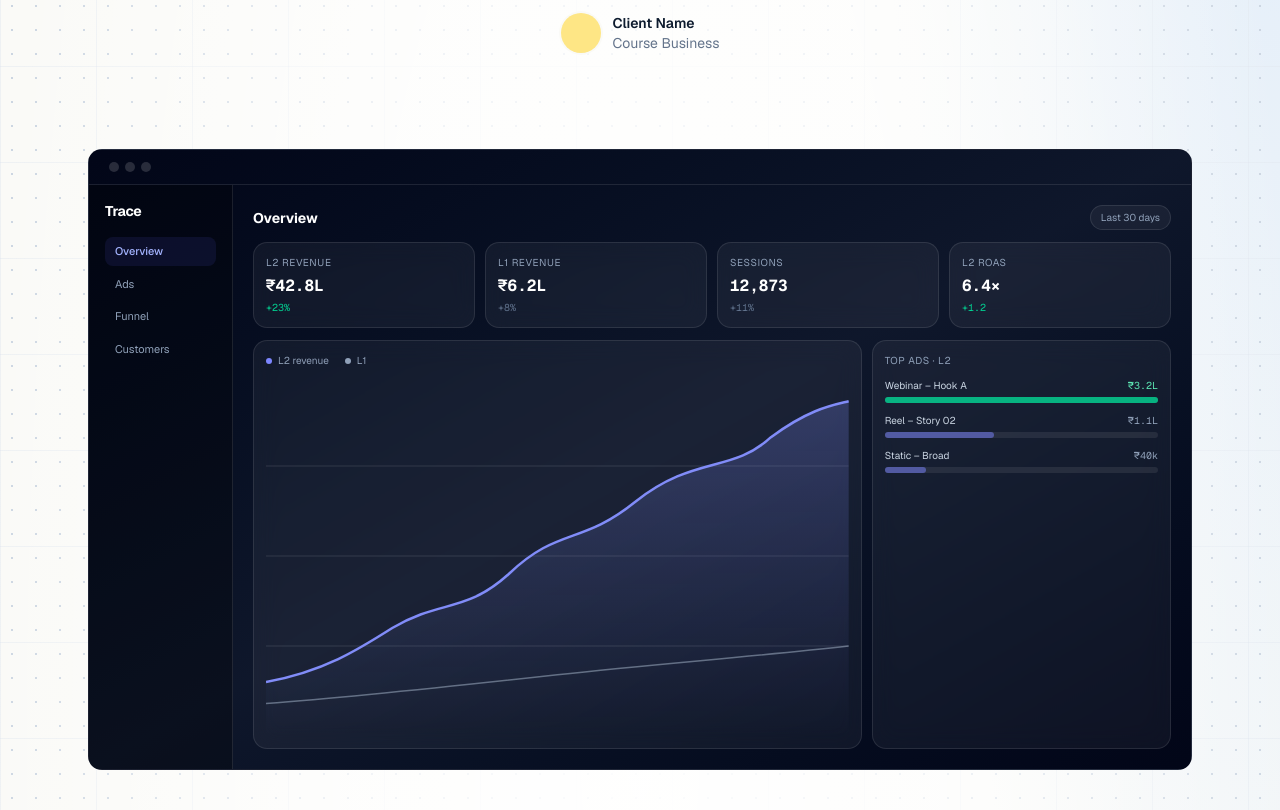
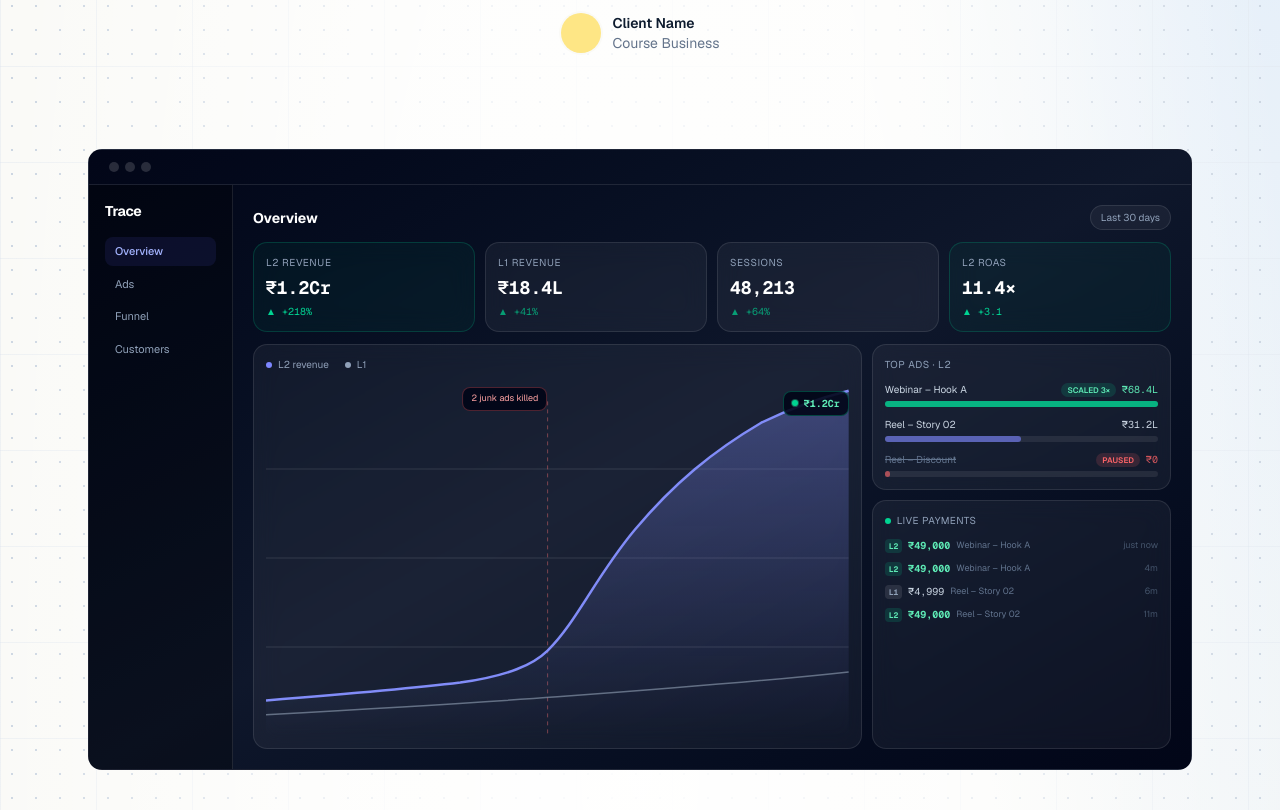
Before and after one commit to sharan-oss/trace-dashboard, a Next.js app: page /landing in a window 1280 px wide. Shown: the part 990-1800 px from the top of the page. Built offline with nearby package versions, Linux system fonts and the light colour scheme; a web font is replaced by a local one.

Commit message:
feat(landing): dramatic dashboard mock — hockey stick, kill annotation, live payment feed
Co-Authored-By: Claude Fable 5 <noreply@anthropic.com>

```diff
--- a/src/app/(marketing)/landing/dashboard-mock.tsx
+++ b/src/app/(marketing)/landing/dashboard-mock.tsx
@@ -1,22 +1,45 @@
 /*
- * Section 4 — the product shot, built as code (decided 2026-08-10: no
- * Gemini image; a coded mock matches the page and the real product).
- * Mirrors the real dashboard's dark-glass system: slate gradient canvas,
- * white-alpha cards, indigo-400 hero series / slate-400 baseline, emerald
- * strictly for money-up moments. Numbers are illustrative.
+ * Section 4 — the product shot, built as code (no Gemini image). This is
+ * the client's DREAM MONTH, deliberately dramatic (2026-08-10): hockey-stick
+ * L2 curve with annotations, crore numbers, junk ads paused, live payments
+ * arriving. Numbers are illustrative, not claims. Visual language mirrors
+ * the real dashboard (dark glass, white-alpha cards, indigo series, emerald
+ * money) so the product doesn't disappoint after the page.
  */
 
 const KPIS = [
-  { label: "L2 Revenue", value: "₹42.8L", delta: "+23%", hero: true },
-  { label: "L1 Revenue", value: "₹6.2L", delta: "+8%", hero: false },
-  { label: "Sessions", value: "12,873", delta: "+11%", hero: false },
-  { label: "L2 ROAS", value: "6.4×", delta: "+1.2", hero: true },
+  { label: "L2 Revenue", value: "₹1.2Cr", delta: "+218%", hero: true },
+  { label: "L1 Revenue", value: "₹18.4L", delta: "+41%", hero: false },
+  { label: "Sessions", value: "48,213", delta: "+64%", hero: false },
+  { label: "L2 ROAS", value: "11.4×", delta: "+3.1", hero: true },
 ];
 
 const TOP_ADS = [
-  { name: "Webinar – Hook A", value: "₹3.2L", bar: "w-full", win: true },
-  { name: "Reel – Story 02", value: "₹1.1L", bar: "w-2/5", win: false },
-  { name: "Static – Broad", value: "₹40k", bar: "w-[15%]", win: false },
+  {
+    name: "Webinar – Hook A",
+    value: "₹68.4L",
+    bar: "w-full",
+    state: "scaled" as const,
+  },
+  {
+    name: "Reel – Story 02",
+    value: "₹31.2L",
+    bar: "w-1/2",
+    state: "live" as const,
+  },
+  {
+    name: "Reel – Discount",
+    value: "₹0",
+    bar: "w-[2%]",
+    state: "paused" as const,
+  },
+];
+
+const FEED = [
+  { amount: "₹49,000", tier: "L2", ad: "Webinar – Hook A", when: "just now" },
+  { amount: "₹49,000", tier: "L2", ad: "Webinar – Hook A", when: "4m" },
+  { amount: "₹4,999", tier: "L1", ad: "Reel – Story 02", when: "6m" },
+  { amount: "₹49,000", tier: "L2", ad: "Reel – Story 02", when: "11m" },
 ];
 
 const NAV = ["Overview", "Ads", "Funnel", "Customers"];
@@ -25,7 +48,7 @@ export function DashboardMock() {
   return (
     <div
       aria-hidden
-      className="flex aspect-video flex-col overflow-hidden border border-white/10 bg-linear-to-br from-slate-950 via-slate-900 to-slate-950 text-left"
+      className="relative flex aspect-video flex-col overflow-hidden border border-white/10 bg-linear-to-br from-slate-950 via-slate-900 to-slate-950 text-left"
     >
       {/* Browser chrome */}
       <div className="flex shrink-0 items-center gap-1.5 border-b border-white/10 px-5 py-3">
@@ -69,28 +92,33 @@ export function DashboardMock() {
             {KPIS.map(({ label, value, delta, hero }) => (
               <div
                 key={label}
-                className="rounded-xl border border-white/10 bg-white/5 p-2.5 backdrop-blur-md sm:p-3"
+                className={`rounded-xl border p-2.5 backdrop-blur-md sm:p-3 ${
+                  hero
+                    ? "border-emerald-400/20 bg-emerald-400/5"
+                    : "border-white/10 bg-white/5"
+                }`}
               >
                 <p className="truncate text-[9px] tracking-wider text-slate-400 uppercase sm:text-[10px]">
                   {label}
                 </p>
-                <p className="mt-1 font-mono text-xs font-bold text-white sm:text-base">
+                <p className="mt-1 font-mono text-xs font-bold text-white sm:text-lg">
                   {value}
                 </p>
                 <p
                   className={`mt-0.5 font-mono text-[9px] sm:text-[10px] ${
-                    hero ? "text-emerald-400" : "text-slate-500"
+                    hero ? "text-emerald-400" : "text-emerald-400/70"
                   }`}
                 >
-                  {delta}
+                  ▲ {delta}
                 </p>
               </div>
             ))}
           </div>
 
-          {/* Chart + top ads */}
+          {/* Chart + right column */}
           <div className="grid min-h-0 flex-1 grid-cols-3 gap-2.5">
-            <div className="col-span-3 flex min-h-0 flex-col rounded-xl border border-white/10 bg-white/5 p-3 backdrop-blur-md sm:col-span-2">
+            {/* Chart with annotations */}
+            <div className="relative col-span-3 flex min-h-0 flex-col rounded-xl border border-white/10 bg-white/5 p-3 backdrop-blur-md sm:col-span-2">
               <div className="flex items-center gap-4 text-[10px] text-slate-400">
                 <span className="flex items-center gap-1.5">
                   <span className="size-1.5 rounded-full bg-indigo-400" />
@@ -101,15 +129,30 @@ export function DashboardMock() {
                   L1
                 </span>
               </div>
+              <div className="relative mt-2 min-h-0 w-full flex-1">
                 <svg
                   viewBox="0 0 600 200"
                   preserveAspectRatio="none"
-                className="mt-2 min-h-0 w-full flex-1"
+                  className="h-full w-full"
                 >
                   <defs>
-                  <linearGradient id="lpMockFill" x1="0" y1="0" x2="0" y2="1">
-                    <stop offset="0%" stopColor="rgb(129 140 248)" stopOpacity="0.25" />
-                    <stop offset="100%" stopColor="rgb(129 140 248)" stopOpacity="0" />
+                    <linearGradient
+                      id="lpMockFill"
+                      x1="0"
+                      y1="0"
+                      x2="0"
+                      y2="1"
+                    >
+                      <stop
+                        offset="0%"
+                        stopColor="rgb(129 140 248)"
+                        stopOpacity="0.35"
+                      />
+                      <stop
+                        offset="100%"
+                        stopColor="rgb(129 140 248)"
+                        stopOpacity="0"
+                      />
                     </linearGradient>
                   </defs>
                   {[50, 100, 150].map((y) => (
@@ -123,53 +166,147 @@ export function DashboardMock() {
                       strokeWidth="1"
                     />
                   ))}
+                  {/* the day the junk ads were killed */}
+                  <line
+                    x1="290"
+                    y1="12"
+                    x2="290"
+                    y2="200"
+                    stroke="rgb(248 113 113 / 45%)"
+                    strokeWidth="1"
+                    strokeDasharray="4 4"
+                    vectorEffect="non-scaling-stroke"
+                  />
+                  {/* L2: flat grind → hockey stick after the kill */}
                   <path
-                  d="M0,170 C60,164 95,152 130,140 C180,124 205,132 250,110 C300,84 325,94 380,70 C440,44 480,54 520,34 C560,18 585,16 600,14 L600,200 L0,200 Z"
+                    d="M0,180 C70,177 140,174 200,170 C250,166 275,160 290,152 C320,136 340,110 380,84 C420,58 460,40 510,24 C555,12 585,8 600,6 L600,200 L0,200 Z"
                     fill="url(#lpMockFill)"
                   />
                   <path
-                  d="M0,170 C60,164 95,152 130,140 C180,124 205,132 250,110 C300,84 325,94 380,70 C440,44 480,54 520,34 C560,18 585,16 600,14"
+                    d="M0,180 C70,177 140,174 200,170 C250,166 275,160 290,152 C320,136 340,110 380,84 C420,58 460,40 510,24 C555,12 585,8 600,6"
                     fill="none"
                     stroke="rgb(129 140 248)"
                     strokeWidth="2.5"
                     vectorEffect="non-scaling-stroke"
                   />
+                  {/* L1 baseline */}
                   <path
-                  d="M0,182 C100,178 200,172 300,166 C400,160 500,156 600,150"
+                    d="M0,188 C100,185 200,182 300,178 C400,174 500,170 600,164"
                     fill="none"
                     stroke="rgb(148 163 184 / 60%)"
                     strokeWidth="1.5"
                     vectorEffect="non-scaling-stroke"
                   />
                 </svg>
+                {/* HTML annotations (SVG text would distort) */}
+                <span className="absolute top-[2%] left-[48.3%] -translate-x-full rounded-md border border-red-400/30 bg-slate-950/90 px-2 py-1 text-[9px] whitespace-nowrap text-red-300">
+                  2 junk ads killed
+                </span>
+                <span className="absolute top-[3%] right-0 flex items-center gap-1.5 rounded-md border border-emerald-400/30 bg-slate-950/90 px-2 py-1">
+                  <span className="lp-ping size-1.5 rounded-full bg-emerald-400" />
+                  <span className="font-mono text-[10px] font-bold text-emerald-300">
+                    ₹1.2Cr
+                  </span>
+                </span>
+              </div>
             </div>
 
-            <div className="hidden min-h-0 flex-col rounded-xl border border-white/10 bg-white/5 p-3 backdrop-blur-md sm:flex">
+            {/* Right column: top ads + live feed */}
+            <div className="hidden min-h-0 flex-col gap-2.5 sm:flex">
+              <div className="rounded-xl border border-white/10 bg-white/5 p-3 backdrop-blur-md">
                 <p className="text-[10px] tracking-wider text-slate-400 uppercase">
                   Top ads · L2
                 </p>
                 <div className="mt-2.5 flex flex-col gap-2.5">
-                {TOP_ADS.map(({ name, value, bar, win }) => (
+                  {TOP_ADS.map(({ name, value, bar, state }) => (
                     <div key={name}>
                       <div className="flex items-center justify-between gap-2">
-                      <span className="truncate text-[10px] text-slate-300">
+                        <span
+                          className={`truncate text-[10px] ${
+                            state === "paused"
+                              ? "text-slate-500 line-through"
+                              : "text-slate-300"
+                          }`}
+                        >
                           {name}
                         </span>
+                        <span className="flex shrink-0 items-center gap-1.5">
+                          {state === "scaled" && (
+                            <span className="rounded-full bg-emerald-400/15 px-1.5 py-px text-[8px] font-semibold text-emerald-300">
+                              SCALED 3×
+                            </span>
+                          )}
+                          {state === "paused" && (
+                            <span className="rounded-full bg-red-400/15 px-1.5 py-px text-[8px] font-semibold text-red-400">
+                              PAUSED
+                            </span>
+                          )}
                           <span
                             className={`font-mono text-[10px] ${
-                          win ? "text-emerald-300" : "text-slate-400"
+                              state === "scaled"
+                                ? "text-emerald-300"
+                                : state === "paused"
+                                  ? "text-red-400/80"
+                                  : "text-slate-300"
                             }`}
                           >
                             {value}
+                          </span>
                         </span>
                       </div>
                       <div className="mt-1 h-1.5 rounded-full bg-white/8">
                         <span
                           className={`block h-full rounded-full ${bar} ${
-                          win ? "bg-emerald-400/80" : "bg-indigo-400/50"
+                            state === "scaled"
+                              ? "bg-emerald-400/80"
+                              : state === "paused"
+                                ? "bg-red-400/60"
+                                : "bg-indigo-400/60"
                           }`}
                         />
                       </div>
+                    </div>
+                  ))}
+                </div>
+              </div>
+
+              <div className="flex min-h-0 flex-1 flex-col rounded-xl border border-white/10 bg-white/5 p-3 backdrop-blur-md">
+                <p className="flex items-center gap-1.5 text-[10px] tracking-wider text-slate-400 uppercase">
+                  <span className="lp-ping size-1.5 rounded-full bg-emerald-400" />
+                  Live payments
+                </p>
+                <div className="mt-2.5 flex min-h-0 flex-col gap-2 overflow-hidden">
+                  {FEED.map(({ amount, tier, ad, when }, i) => (
+                    <div
+                      key={i}
+                      className="flex items-center justify-between gap-2"
+                    >
+                      <span className="flex min-w-0 items-center gap-1.5">
+                        <span
+                          className={`shrink-0 rounded px-1 py-px font-mono text-[8px] font-bold ${
+                            tier === "L2"
+                              ? "bg-emerald-400/15 text-emerald-300"
+                              : "bg-white/10 text-slate-400"
+                          }`}
+                        >
+                          {tier}
+                        </span>
+                        <span
+                          className={`shrink-0 font-mono text-[10px] ${
+                            tier === "L2"
+                              ? "font-bold text-emerald-300"
+                              : "text-slate-300"
+                          }`}
+                        >
+                          {amount}
+                        </span>
+                        <span className="truncate text-[9px] text-slate-500">
+                          {ad}
+                        </span>
+                      </span>
+                      <span className="shrink-0 text-[9px] text-slate-600">
+                        {when}
+                      </span>
                     </div>
                   ))}
                 </div>
@@ -178,5 +315,6 @@ export function DashboardMock() {
           </div>
         </div>
       </div>
+    </div>
   );
 }
--- a/src/app/(marketing)/lp.css
+++ b/src/app/(marketing)/lp.css
@@ -121,3 +121,23 @@
     animation: none;
   }
 }
+
+/* Live-payment pulse (dashboard mock). */
+@keyframes lp-ping {
+  0% {
+    box-shadow: 0 0 0 0 rgb(52 211 153 / 45%);
+  }
+  100% {
+    box-shadow: 0 0 0 7px rgb(52 211 153 / 0%);
+  }
+}
+
+.lp-ping {
+  animation: lp-ping 1.6s ease-out infinite;
+}
+
+@media (prefers-reduced-motion: reduce) {
+  .lp-ping {
+    animation: none;
+  }
+}
```
Lines whose indentation alone changed are shown as unchanged.
